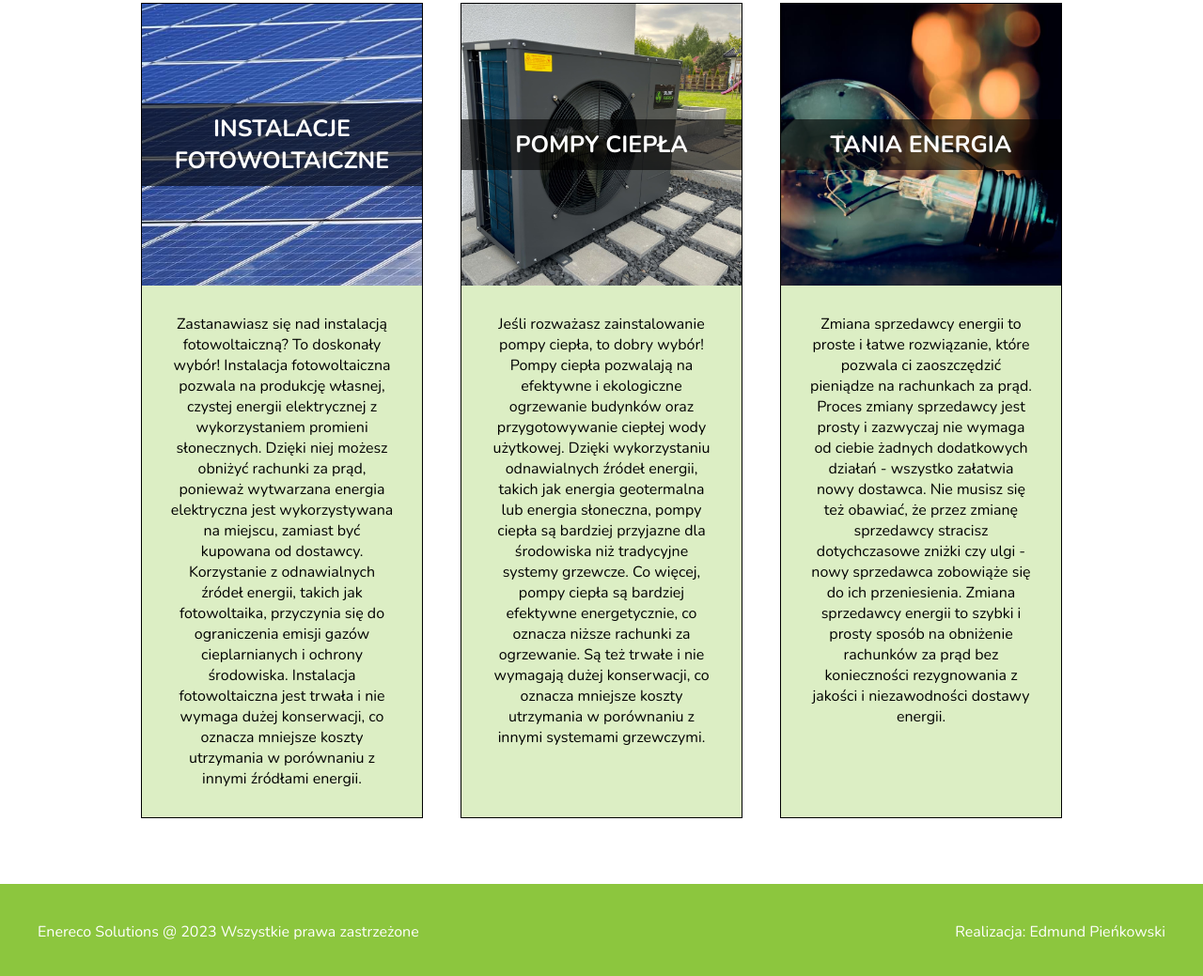
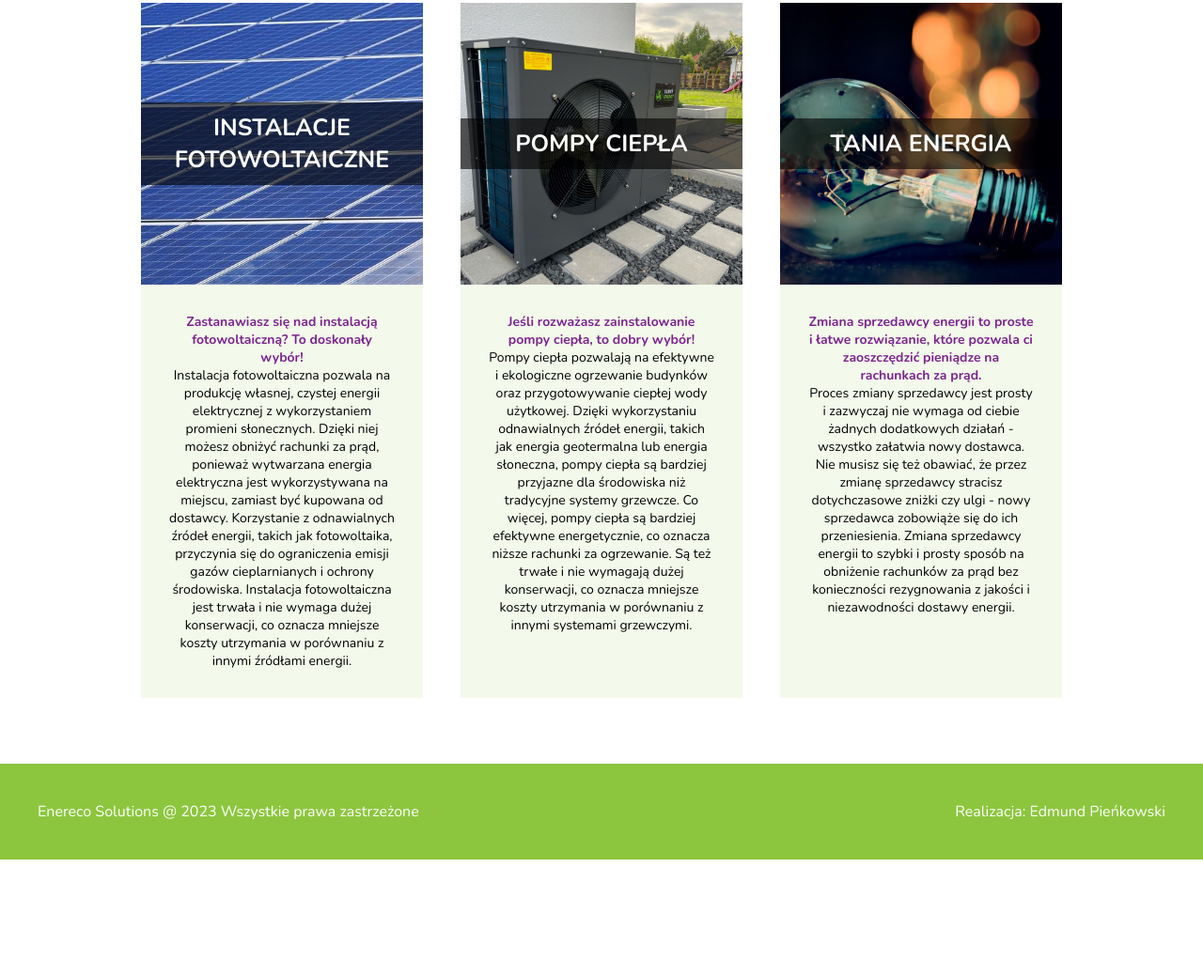
Before and after one commit to Pieniu1511/EnerecoSolutions, a website: page index.html in a window 1280 px wide. Shown: the part 957-1996 px from the top of the page at 94% size. After the commit the page ends 1872 px from the top, so only its background shows below. Drawn offline with nearby package versions, Linux system fonts and the light colour scheme.

Commit message:
changed product cards text

```diff
--- a/index.html
+++ b/index.html
@@ -172,17 +172,17 @@
                 <div class="product-card">
                     <div class="product-card__img one"></div>
                     <h3 class="product-card__title">Instalacje fotowoltaiczne</h3>
-                    <p class="product-card__text">Zastanawiasz się nad instalacją fotowoltaiczną? To doskonały wybór! Instalacja fotowoltaiczna pozwala na produkcję własnej, czystej energii elektrycznej z wykorzystaniem promieni słonecznych. Dzięki niej możesz obniżyć rachunki za prąd, ponieważ wytwarzana energia elektryczna jest wykorzystywana na miejscu, zamiast być kupowana od dostawcy. Korzystanie z odnawialnych źródeł energii, takich jak fotowoltaika, przyczynia się do ograniczenia emisji gazów cieplarnianych i ochrony środowiska. Instalacja fotowoltaiczna jest trwała i nie wymaga dużej konserwacji, co oznacza mniejsze koszty utrzymania w porównaniu z innymi źródłami energii.</p>
+                    <p class="product-card__text"><span>Zastanawiasz się nad instalacją fotowoltaiczną? To doskonały wybór!</span><br> Instalacja fotowoltaiczna pozwala na produkcję własnej, czystej energii elektrycznej z wykorzystaniem promieni słonecznych. Dzięki niej możesz obniżyć rachunki za prąd, ponieważ wytwarzana energia elektryczna jest wykorzystywana na miejscu, zamiast być kupowana od dostawcy. Korzystanie z odnawialnych źródeł energii, takich jak fotowoltaika, przyczynia się do ograniczenia emisji gazów cieplarnianych i ochrony środowiska. Instalacja fotowoltaiczna jest trwała i nie wymaga dużej konserwacji, co oznacza mniejsze koszty utrzymania w porównaniu z innymi źródłami energii.</p>
                 </div>
                 <div class="product-card">
                     <div class="product-card__img two"></div>
                     <h3 class="product-card__title">Pompy ciepła</h3>
-                    <p class="product-card__text">Jeśli rozważasz zainstalowanie pompy ciepła, to dobry wybór! Pompy ciepła pozwalają na efektywne i ekologiczne ogrzewanie budynków oraz przygotowywanie ciepłej wody użytkowej. Dzięki wykorzystaniu odnawialnych źródeł energii, takich jak energia geotermalna lub energia słoneczna, pompy ciepła są bardziej przyjazne dla środowiska niż tradycyjne systemy grzewcze. Co więcej, pompy ciepła są bardziej efektywne energetycznie, co oznacza niższe rachunki za ogrzewanie. Są też trwałe i nie wymagają dużej konserwacji, co oznacza mniejsze koszty utrzymania w porównaniu z innymi systemami grzewczymi.</p>
+                    <p class="product-card__text"><span>Jeśli rozważasz zainstalowanie pompy ciepła, to dobry wybór!</span><br> Pompy ciepła pozwalają na efektywne i ekologiczne ogrzewanie budynków oraz przygotowywanie ciepłej wody użytkowej. Dzięki wykorzystaniu odnawialnych źródeł energii, takich jak energia geotermalna lub energia słoneczna, pompy ciepła są bardziej przyjazne dla środowiska niż tradycyjne systemy grzewcze. Co więcej, pompy ciepła są bardziej efektywne energetycznie, co oznacza niższe rachunki za ogrzewanie. Są też trwałe i nie wymagają dużej konserwacji, co oznacza mniejsze koszty utrzymania w porównaniu z innymi systemami grzewczymi.</p>
                 </div>
                 <div class="product-card">
                     <div class="product-card__img three"></div>
                     <h3 class="product-card__title">Tania energia</h3>
-                    <p class="product-card__text">Zmiana sprzedawcy energii to proste i łatwe rozwiązanie, które pozwala ci zaoszczędzić pieniądze na rachunkach za prąd. Proces zmiany sprzedawcy jest prosty i zazwyczaj nie wymaga od ciebie żadnych dodatkowych działań - wszystko załatwia nowy dostawca. Nie musisz się też obawiać, że przez zmianę sprzedawcy stracisz dotychczasowe zniżki czy ulgi - nowy sprzedawca zobowiąże się do ich przeniesienia. Zmiana sprzedawcy energii to szybki i prosty sposób na obniżenie rachunków za prąd bez konieczności rezygnowania z jakości i niezawodności dostawy energii.</p>
+                    <p class="product-card__text"><span>Zmiana sprzedawcy energii to proste i łatwe rozwiązanie, które pozwala ci zaoszczędzić pieniądze na rachunkach za prąd.</span><br> Proces zmiany sprzedawcy jest prosty i zazwyczaj nie wymaga od ciebie żadnych dodatkowych działań - wszystko załatwia nowy dostawca. Nie musisz się też obawiać, że przez zmianę sprzedawcy stracisz dotychczasowe zniżki czy ulgi - nowy sprzedawca zobowiąże się do ich przeniesienia. Zmiana sprzedawcy energii to szybki i prosty sposób na obniżenie rachunków za prąd bez konieczności rezygnowania z jakości i niezawodności dostawy energii.</p>
                 </div>
             </div>
         </section>
--- a/src/js/script.js
+++ b/src/js/script.js
@@ -14,7 +14,7 @@ cards.forEach(card => {
 	});
 });
 
-let images = ['../../dist/img/5.jpg', '../../dist/img/2.jpg', '../../dist/img/heat_pomp.jpeg', '../../dist/img/energy.jpg'];
+let images = ['../dist/img/5.jpg', '../dist/img/2.jpg', '../dist/img/heat_pomp.jpeg', '../dist/img/energy.jpg'];
 
 let texts = [
 	'Ekologiczne rozwiązania dla przyszłych pokoleń',
--- a/src/sass/style.scss
+++ b/src/sass/style.scss
@@ -345,10 +345,10 @@ header {
         flex-direction: column;
 
 		.product-card {
-            background-color: rgba(140, 198, 62, 0.3);
+            background-color: rgba(140, 198, 62, 0.1);
             display: flex;
             flex-direction: column;
-            border: 1px solid black;
+            font-size: 1.4rem;
 			margin: 2rem;
 			position: relative;
 			width: 30rem;
@@ -378,6 +378,11 @@ header {
 			&__text {
                 text-align: center;
 				padding: 3rem;
+
+                span {
+                    color: #7d248f;
+                    font-weight: bold;
+                }
 			}
 
             .one {
```
Also changed, not shown: dist/css/style.min.css, dist/js/script.min.js, 1 other file.
